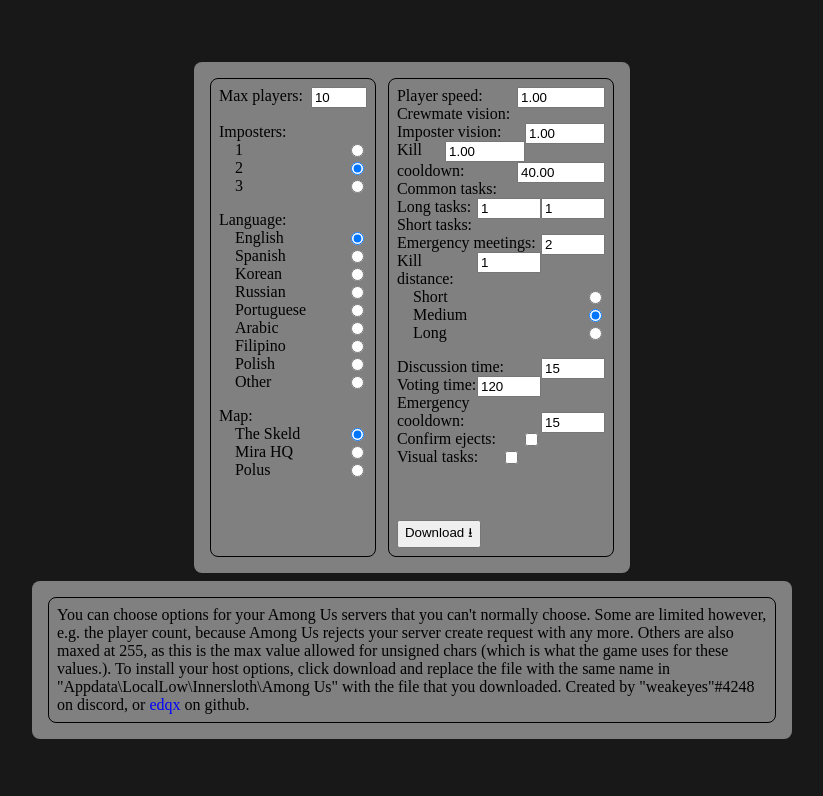
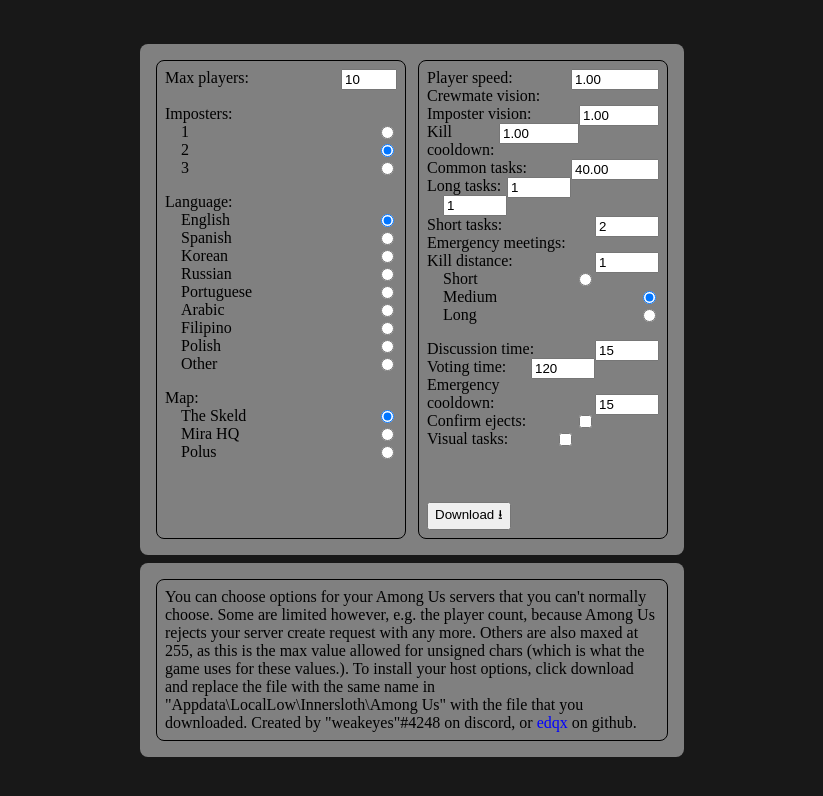
Before and after one commit to edqx/amongus-hacked-servers, a website: page page/index.html in a window 1280 px wide. Shown: the whole page, without its empty margins (228-1051 px from the left). Drawn offline with Linux system fonts and the light colour scheme.

Commit message:
Improved look on some devices

```diff
--- a/page/res/main.css
+++ b/page/res/main.css
@@ -24,8 +24,8 @@
 }
 
 .flex-container {
-    padding-left: 20%;
-    padding-right: 20%;
+    padding-left: 30%;
+    padding-right: 30%;
     height: 100%;
     display: flex;
     align-items: center;
@@ -34,6 +34,7 @@
 }
 
 .center-box {
+    width: 100%;
     background-color: rgba(255, 255, 255, .45);
     padding: 16px;
     border-radius: 8px;
@@ -42,6 +43,7 @@
 }
 
 .section {
+    flex: 1 1 0;
     border-radius: 8px;
     border: 1px solid black;
     padding: 8px;
```
